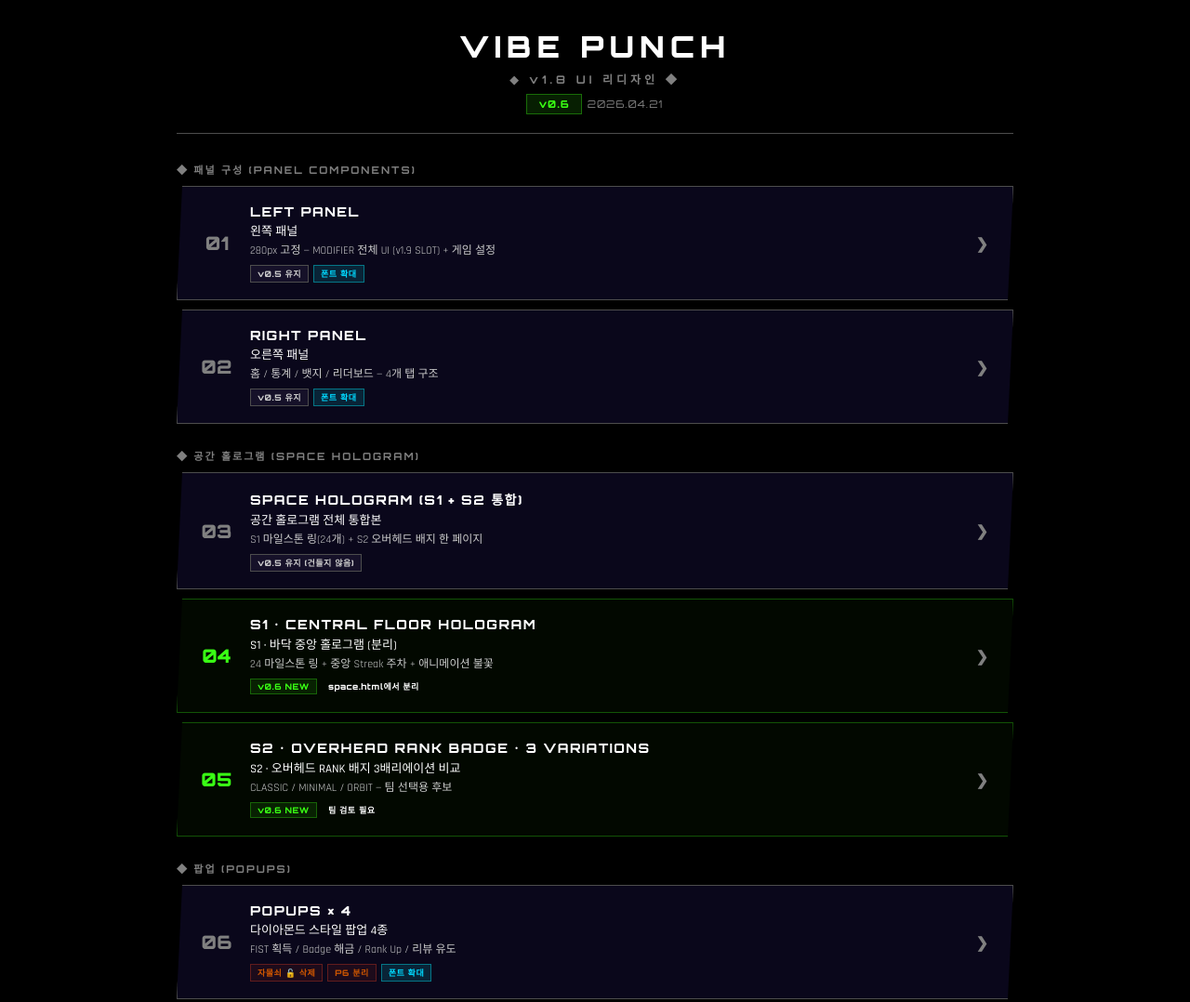
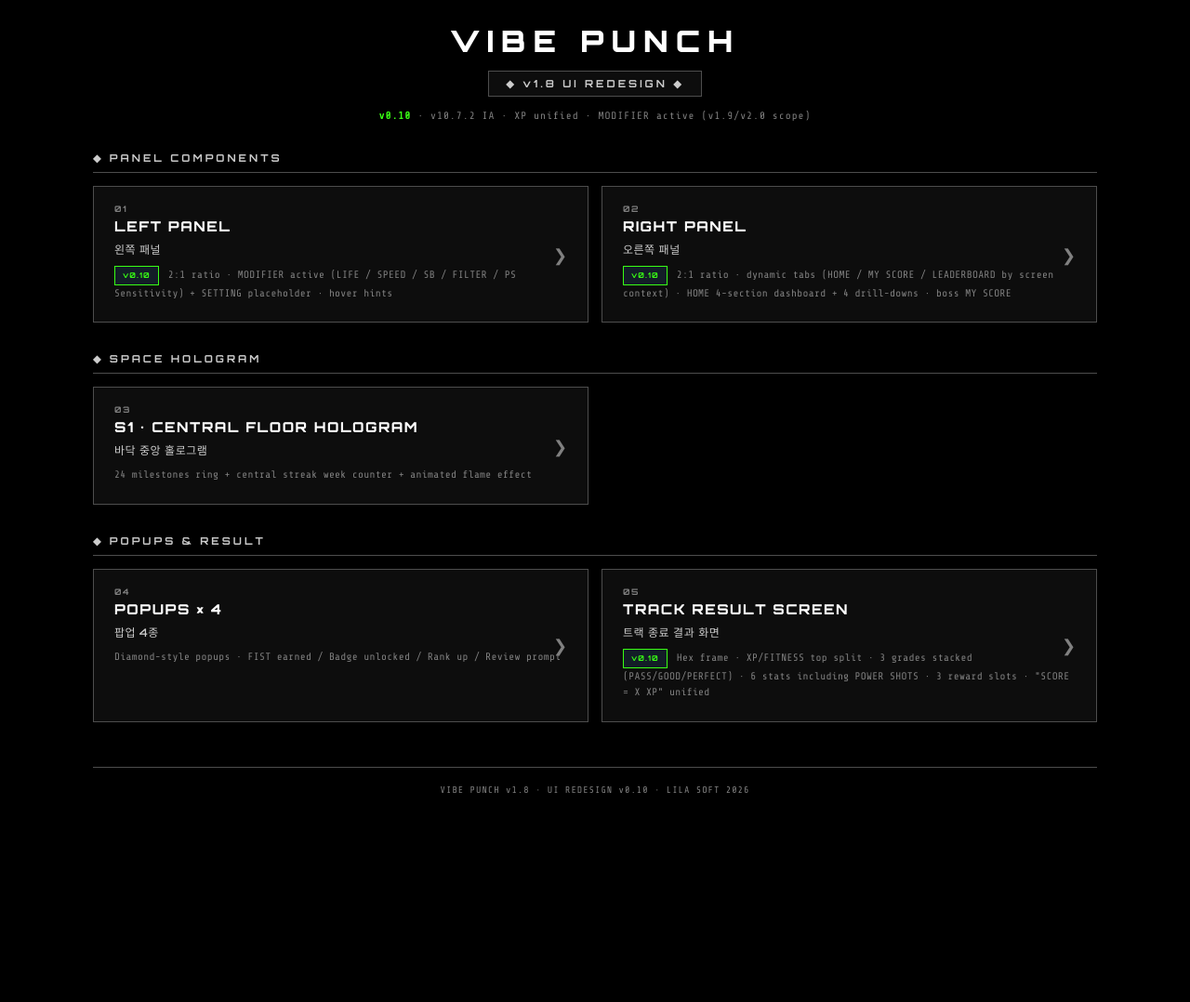
Before and after one commit to gittor73/vibe-punch-ui, a plain HTML site: page index.html in a window 1280 px wide. Shown: the top 1078 px of the page at 93% size. After the commit the page ends 879 px from the top, so only its background shows below. Drawn offline with nearby package versions, Linux system fonts and the light colour scheme.

Commit message:
Add files via upload
v0.10: index.html — simplified to 5 cards (S2 removed), v10.7.2 descriptions

```diff
--- a/index.html
+++ b/index.html
@@ -1,185 +1,81 @@
 <!DOCTYPE html>
-<html lang="ko">
+<html lang="en">
 <head>
 <meta charset="UTF-8">
 <meta name="viewport" content="width=device-width, initial-scale=1.0">
-<title>Vibe Punch v1.8 — UI 목록 (v0.6)</title>
+<title>Vibe Punch v1.8 — UI 목록 (v0.10)</title>
 <link href="https://fonts.googleapis.com/css2?family=Orbitron:wght@400;500;600;700;800;900&family=Rajdhani:wght@300;400;500;600;700&family=Share+Tech+Mono&display=swap" rel="stylesheet">
 <link rel="stylesheet" href="common.css">
 <style>
-body{padding:30px 14px;background:var(--bg)}
-.container{max-width:900px;margin:0 auto}
+body{padding:24px 16px;background:var(--bg);font-family:'Orbitron'}
+.container{max-width:1080px;margin:0 auto}
 
-.title-block{
-  text-align:center;
-  margin:0 0 30px;
-  padding:0 0 20px;
+/* ===== Header ===== */
+.brand-head{text-align:center;margin:0 0 32px}
+.brand-name{
+  font-family:'Orbitron';font-size:32px;font-weight:900;letter-spacing:8px;
+  color:var(--t1);margin:0 0 12px;
+}
+.brand-subtitle{
+  display:inline-block;padding:6px 18px;font-family:'Orbitron';font-size:11px;
+  font-weight:700;letter-spacing:3px;color:var(--t2);
+  border:1px solid var(--bd2);background:var(--pnl-3);
+}
+.brand-meta{
+  margin:14px 0 0;font-family:'Share Tech Mono';font-size:11px;color:var(--t3);
+  letter-spacing:1px;
+}
+.brand-meta strong{color:var(--data-b)}
+
+/* ===== Section ===== */
+.sec-head{
+  font-family:'Orbitron';font-size:11px;font-weight:700;letter-spacing:3px;
+  color:var(--t2);margin:32px 0 14px;padding:0 0 8px;
   border-bottom:1px solid var(--bd2);
 }
-.title-main{
-  font-family:'Orbitron';
-  font-size:32px;
-  font-weight:900;
-  letter-spacing:6px;
-  color:var(--t1);
-  margin:0 0 6px;
+
+/* ===== Card grid ===== */
+.card-grid{display:grid;grid-template-columns:repeat(2,1fr);gap:14px}
+@media (max-width:720px){.card-grid{grid-template-columns:1fr}}
+
+.card{
+  display:block;text-decoration:none;background:var(--pnl-3);border:1px solid var(--bd2);
+  padding:18px 22px;transition:all .2s;position:relative;
 }
-.title-sub{
-  font-family:'Orbitron';
-  font-size:12px;
-  font-weight:700;
-  letter-spacing:4px;
-  color:var(--p);
+.card:hover{border-color:var(--bd3);background:var(--pnl-2);transform:translateY(-1px)}
+
+.card-no{
+  font-family:'Orbitron';font-size:9px;font-weight:700;letter-spacing:1.5px;
+  color:var(--t3);margin:0 0 4px;
 }
-.title-ver{
-  font-family:'Share Tech Mono';
-  font-size:12px;
-  color:var(--t3);
-  margin:8px 0 0;
+.card-name{
+  font-family:'Orbitron';font-size:15px;font-weight:800;letter-spacing:1.5px;
+  color:var(--t1);margin:0 0 6px;
+}
+.card-name-kr{
+  font-family:'Orbitron';font-size:12px;font-weight:500;color:var(--t2);
+  letter-spacing:0.5px;margin:0 0 10px;
+}
+.card-desc{
+  font-family:'Share Tech Mono';font-size:11px;color:var(--t3);
+  letter-spacing:0.3px;line-height:1.6;margin:0 0 4px;
+}
+.card-arrow{
+  position:absolute;top:50%;right:22px;transform:translateY(-50%);
+  font-family:'Orbitron';font-size:18px;color:var(--t3);transition:color .2s;
+}
+.card:hover .card-arrow{color:var(--t1)}
+
+.card-tag{
+  display:inline-block;padding:3px 8px;font-family:'Orbitron';font-size:8px;
+  font-weight:700;letter-spacing:1px;background:rgba(58,122,184,0.15);
+  color:var(--data-b);border:1px solid var(--data-b);margin:0 4px 0 0;
 }
 
-.list-heading{
-  font-family:'Orbitron';
-  font-size:11px;
-  font-weight:700;
-  letter-spacing:2px;
-  color:var(--t3);
-  margin:26px 0 10px;
-}
-
-.list-item{
-  display:grid;
-  grid-template-columns:auto 1fr auto;
-  gap:16px;
-  align-items:center;
-  padding:18px 22px;
-  background:rgba(18,12,45,0.6);
-  border:1px solid var(--bd2);
-  margin:0 0 10px;
-  cursor:pointer;
-  transition:all .15s;
-  text-decoration:none;
-  color:var(--t1);
-  clip-path:polygon(6px 0,100% 0,calc(100% - 6px) 100%,0 100%);
-}
-.list-item:hover{
-  border-color:var(--p);
-  background:rgba(180,74,255,0.1);
-  transform:translateX(4px);
-}
-.list-item.new{border-color:rgba(57,255,20,0.3);background:rgba(57,255,20,0.03)}
-.list-item.new:hover{border-color:var(--gn)}
-
-.item-num{
-  font-family:'Orbitron';
-  font-size:20px;
-  font-weight:900;
-  color:var(--p);
-  width:40px;
-  text-align:center;
-}
-.list-item.new .item-num{color:var(--gn)}
-
-.item-body{min-width:0}
-.item-name{
-  font-family:'Orbitron';
-  font-size:14px;
-  font-weight:800;
-  color:var(--t1);
-  letter-spacing:1.5px;
-  margin:0 0 2px;
-}
-.item-name-ko{
-  font-size:13px;
-  color:var(--t1);
-  font-weight:500;
-  margin:0 0 4px;
-}
-.item-desc{
-  font-size:12px;
-  color:var(--t2);
-  line-height:1.5;
-}
-
-.item-arrow{
-  font-family:'Orbitron';
-  font-size:16px;
-  font-weight:900;
-  color:var(--p);
-  padding:0 4px;
-}
-
-.badges{
-  display:inline-flex;
-  gap:5px;
-  margin:6px 0 0;
-  flex-wrap:wrap;
-}
-.bdg{
-  padding:2px 7px;
-  font-family:'Orbitron';
-  font-size:9px;
-  font-weight:800;
-  letter-spacing:0.5px;
-}
-.bdg.changed{background:rgba(255,170,0,0.12);color:var(--gd);border:1px solid rgba(255,170,0,0.3)}
-.bdg.new{background:rgba(57,255,20,0.1);color:var(--gn);border:1px solid rgba(57,255,20,0.3)}
-.bdg.hold{background:rgba(0,240,255,0.08);color:var(--cy);border:1px solid rgba(0,240,255,0.3)}
-.bdg.removed{background:rgba(255,68,34,0.08);color:var(--fi);border:1px solid rgba(255,68,34,0.3)}
-.bdg.updated{background:rgba(0,240,255,0.12);color:var(--cy);border:1px solid rgba(0,240,255,0.4)}
-.bdg.hold-gray{background:rgba(90,74,122,0.15);color:var(--t2);border:1px solid var(--bd2)}
-
-.summary-box{
-  margin:30px 0 0;
-  padding:18px 22px;
-  background:rgba(18,12,45,0.4);
-  border:1px dashed var(--bd2);
-  font-size:12px;
-  color:var(--t2);
-  line-height:1.7;
-}
-.summary-box h3{
-  font-family:'Orbitron';
-  font-size:11px;
-  font-weight:700;
-  letter-spacing:2px;
-  color:var(--gd);
-  margin:0 0 10px;
-}
-.summary-box ul{list-style:none;padding:0}
-.summary-box li{padding:4px 0;padding-left:14px;position:relative}
-.summary-box li::before{
-  content:'▸';
-  position:absolute;
-  left:0;
-  color:var(--p);
-}
-
-.version-bar{
-  display:flex;
-  align-items:center;
-  justify-content:center;
-  gap:6px;
-  margin:8px 0 0;
-  font-family:'Orbitron';
-  font-size:11px;
-  letter-spacing:1px;
-}
-.ver-pill{
-  padding:3px 12px;
-  background:rgba(57,255,20,0.12);
-  color:var(--gn);
-  border:1px solid rgba(57,255,20,0.35);
-  font-weight:800;
-}
-.ver-date{color:var(--t3)}
-
-.footer-note{
-  text-align:center;
-  margin:26px 0 0;
-  font-family:'Share Tech Mono';
-  font-size:11px;
-  color:var(--t3);
+/* ===== Footer ===== */
+.foot{
+  margin:48px 0 0;padding:18px 0 0;border-top:1px solid var(--bd2);
+  text-align:center;font-family:'Share Tech Mono';font-size:10px;color:var(--t3);
   letter-spacing:1px;
 }
 </style>
@@ -187,149 +83,75 @@ body{padding:30px 14px;background:var(--bg)}
 <body>
 <div class="container">
 
-<div class="title-block">
-<div class="title-main">VIBE PUNCH</div>
-<div class="title-sub">◆ v1.8 UI 리디자인 ◆</div>
-<div class="version-bar">
-  <span class="ver-pill">v0.6</span>
-  <span class="ver-date">2026.04.21</span>
+<div class="brand-head">
+<div class="brand-name">VIBE PUNCH</div>
+<div class="brand-subtitle">◆ v1.8 UI REDESIGN ◆</div>
+<div class="brand-meta">
+<strong>v0.10</strong>  ·  v10.7.2 IA  ·  XP unified  ·  MODIFIER active (v1.9/v2.0 scope)
 </div>
 </div>
 
-<!-- ========== Panel components ========== -->
-<div class="list-heading">◆ 패널 구성 (PANEL COMPONENTS)</div>
+<!-- ===== PANEL COMPONENTS ===== -->
+<div class="sec-head">◆ PANEL COMPONENTS</div>
+<div class="card-grid">
 
-<a href="left.html" class="list-item">
-<div class="item-num">01</div>
-<div class="item-body">
-  <div class="item-name">LEFT PANEL</div>
-  <div class="item-name-ko">왼쪽 패널</div>
-  <div class="item-desc">280px 고정 — MODIFIER 전체 UI (v1.9 SLOT) + 게임 설정</div>
-  <div class="badges">
-    <span class="bdg hold-gray">v0.5 유지</span>
-    <span class="bdg updated">폰트 확대</span>
-  </div>
-</div>
-<div class="item-arrow">❯</div>
+<a href="left.html" class="card">
+<div class="card-no">01</div>
+<div class="card-name">LEFT PANEL</div>
+<div class="card-name-kr">왼쪽 패널</div>
+<div class="card-desc"><span class="card-tag">v0.10</span> 2:1 ratio · MODIFIER active (LIFE / SPEED / SB / FILTER / PS Sensitivity) + SETTING placeholder · hover hints</div>
+<div class="card-arrow">❯</div>
 </a>
 
-<a href="right.html" class="list-item">
-<div class="item-num">02</div>
-<div class="item-body">
-  <div class="item-name">RIGHT PANEL</div>
-  <div class="item-name-ko">오른쪽 패널</div>
-  <div class="item-desc">홈 / 통계 / 뱃지 / 리더보드 — 4개 탭 구조</div>
-  <div class="badges">
-    <span class="bdg hold-gray">v0.5 유지</span>
-    <span class="bdg updated">폰트 확대</span>
-  </div>
-</div>
-<div class="item-arrow">❯</div>
+<a href="right.html" class="card">
+<div class="card-no">02</div>
+<div class="card-name">RIGHT PANEL</div>
+<div class="card-name-kr">오른쪽 패널</div>
+<div class="card-desc"><span class="card-tag">v0.10</span> 2:1 ratio · dynamic tabs (HOME / MY SCORE / LEADERBOARD by screen context) · HOME 4-section dashboard + 4 drill-downs · boss MY SCORE</div>
+<div class="card-arrow">❯</div>
 </a>
 
-<!-- ========== Space hologram ========== -->
-<div class="list-heading">◆ 공간 홀로그램 (SPACE HOLOGRAM)</div>
+</div>
 
-<a href="space.html" class="list-item">
-<div class="item-num">03</div>
-<div class="item-body">
-  <div class="item-name">SPACE HOLOGRAM (S1 + S2 통합)</div>
-  <div class="item-name-ko">공간 홀로그램 전체 통합본</div>
-  <div class="item-desc">S1 마일스톤 링(24개) + S2 오버헤드 배지 한 페이지</div>
-  <div class="badges">
-    <span class="bdg hold-gray">v0.5 유지 (건들지 않음)</span>
-  </div>
-</div>
-<div class="item-arrow">❯</div>
+<!-- ===== SPACE HOLOGRAM ===== -->
+<div class="sec-head">◆ SPACE HOLOGRAM</div>
+<div class="card-grid">
+
+<a href="space.html" class="card">
+<div class="card-no">03</div>
+<div class="card-name">S1 · CENTRAL FLOOR HOLOGRAM</div>
+<div class="card-name-kr">바닥 중앙 홀로그램</div>
+<div class="card-desc">24 milestones ring + central streak week counter + animated flame effect</div>
+<div class="card-arrow">❯</div>
 </a>
 
-<a href="s1.html" class="list-item new">
-<div class="item-num">04</div>
-<div class="item-body">
-  <div class="item-name">S1 · CENTRAL FLOOR HOLOGRAM</div>
-  <div class="item-name-ko">S1 · 바닥 중앙 홀로그램 (분리)</div>
-  <div class="item-desc">24 마일스톤 링 + 중앙 Streak 주차 + 애니메이션 불꽃</div>
-  <div class="badges">
-    <span class="bdg new">v0.6 NEW</span>
-    <span class="bdg">space.html에서 분리</span>
-  </div>
 </div>
-<div class="item-arrow">❯</div>
+
+<!-- ===== POPUPS & RESULT ===== -->
+<div class="sec-head">◆ POPUPS &amp; RESULT</div>
+<div class="card-grid">
+
+<a href="popups.html" class="card">
+<div class="card-no">04</div>
+<div class="card-name">POPUPS × 4</div>
+<div class="card-name-kr">팝업 4종</div>
+<div class="card-desc">Diamond-style popups · FIST earned / Badge unlocked / Rank up / Review prompt</div>
+<div class="card-arrow">❯</div>
 </a>
 
-<a href="s2.html" class="list-item new">
-<div class="item-num">05</div>
-<div class="item-body">
-  <div class="item-name">S2 · OVERHEAD RANK BADGE · 3 VARIATIONS</div>
-  <div class="item-name-ko">S2 · 오버헤드 RANK 배지 3배리에이션 비교</div>
-  <div class="item-desc">CLASSIC / MINIMAL / ORBIT — 팀 선택용 후보</div>
-  <div class="badges">
-    <span class="bdg new">v0.6 NEW</span>
-    <span class="bdg">팀 검토 필요</span>
-  </div>
-</div>
-<div class="item-arrow">❯</div>
+<a href="result.html" class="card">
+<div class="card-no">05</div>
+<div class="card-name">TRACK RESULT SCREEN</div>
+<div class="card-name-kr">트랙 종료 결과 화면</div>
+<div class="card-desc"><span class="card-tag">v0.10</span> Hex frame · XP/FITNESS top split · 3 grades stacked (PASS/GOOD/PERFECT) · 6 stats including POWER SHOTS · 3 reward slots · "SCORE = X XP" unified</div>
+<div class="card-arrow">❯</div>
 </a>
 
-<!-- ========== Popups ========== -->
-<div class="list-heading">◆ 팝업 (POPUPS)</div>
-
-<a href="popups.html" class="list-item">
-<div class="item-num">06</div>
-<div class="item-body">
-  <div class="item-name">POPUPS × 4</div>
-  <div class="item-name-ko">다이아몬드 스타일 팝업 4종</div>
-  <div class="item-desc">FIST 획득 / Badge 해금 / Rank Up / 리뷰 유도</div>
-  <div class="badges">
-    <span class="bdg removed">자물쇠 🔓 삭제</span>
-    <span class="bdg removed">P6 분리</span>
-    <span class="bdg updated">폰트 확대</span>
-  </div>
-</div>
-<div class="item-arrow">❯</div>
-</a>
-
-<a href="result.html" class="list-item new">
-<div class="item-num">07</div>
-<div class="item-body">
-  <div class="item-name">TRACK RESULT SCREEN</div>
-  <div class="item-name-ko">트랙 종료 결과 화면 (분리)</div>
-  <div class="item-desc">PERFECT/GOOD/POOR 등급 + XP Reward + 액션 3버튼</div>
-  <div class="badges">
-    <span class="bdg new">v0.6 NEW</span>
-    <span class="bdg">popups P6에서 분리</span>
-  </div>
-</div>
-<div class="item-arrow">❯</div>
-</a>
-
-<!-- ========== Summary v0.5 → v0.6 ========== -->
-<div class="summary-box">
-<h3>◆ v0.5 → v0.6 변경 요약</h3>
-<ul>
-  <li><strong style="color:var(--t1)">전체 폰트 계층별 차등 확대</strong> — 본문 라벨 11→13px, 본문 12→14px, 섹션 헤딩 11→13px (탭/뱃지 유지)</li>
-  <li><strong style="color:var(--t1)">팝업 자물쇠 🔓 아이콘 삭제</strong> — P1 FIST + P2 BADGE 2군데, 미사용 .lock-badge CSS도 제거</li>
-  <li><strong style="color:var(--t1)">게임 종료 화면 분리</strong> — popups.html P6 블록을 독립 result.html로 이관</li>
-  <li><strong style="color:var(--t1)">공간 홀로그램 S1 분리</strong> — s1.html 신규 (space.html은 중복 허용, 그대로 유지)</li>
-  <li><strong style="color:var(--t1)">S2 오버헤드 배지 3배리에이션</strong> — s2.html 신규, 팀 선택용 CLASSIC/MINIMAL/ORBIT 후보</li>
-  <li><strong style="color:var(--t1)">리스트 페이지 한글화</strong> — index.html만 한글 (UI 화면 5개는 영문 유지)</li>
-  <li><strong style="color:var(--t1)">Boss Rush UI 미포함</strong> — v2.0 설계 별도 세션에서 진행 예정</li>
-</ul>
 </div>
 
-<!-- Summary v0.6 slot principle -->
-<div class="summary-box" style="border-color:rgba(255,170,0,0.25);background:rgba(255,170,0,0.04)">
-<h3 style="color:var(--gd)">◆ v1.9 SLOT 원칙 (유지)</h3>
-<ul>
-  <li>UI 구조는 v1.8에서 <strong>완성 배치</strong>. 로직은 v1.9에서 활성화</li>
-  <li>MODIFIER 전체 UI가 좌측 패널에 보임 (사선 패턴 + V1.9 SLOT 배지로 비활성 표시)</li>
-  <li>MODIFIER BONUS SLOT도 Track Result 화면에 시각 배치 (result.html)</li>
-  <li>v1.9 출시 시 <strong>UI 재작업 불필요</strong> — 로직만 연결</li>
-  <li>유저에게 "곧 활성화"라는 기대감 조성 효과</li>
-</ul>
+<div class="foot">
+VIBE PUNCH v1.8  ·  UI REDESIGN v0.10  ·  LILA SOFT 2026
 </div>
-
-<div class="footer-note">VIBE PUNCH v1.8 · UI 리디자인 v0.6 · LILA SOFT 2026</div>
 
 </div>
 </body>
```
